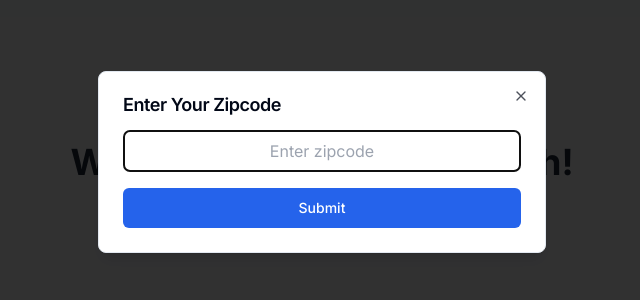
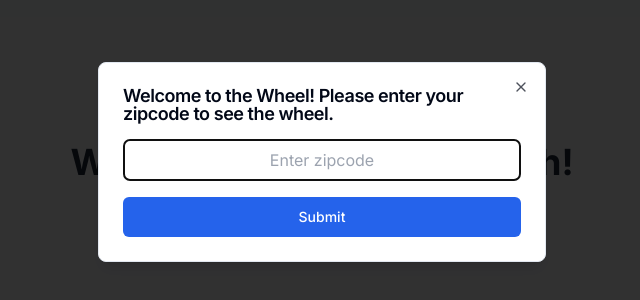
Before and after one commit to omeryildirim0/wheel, a Next.js app: page / in a window 1280 px wide. Shown: the part 238-538 px from the top of the page, without its empty margins (318-958 px from the left). Built offline with nearby package versions, Linux system fonts and the light colour scheme.

Commit message:
installed axios

```diff
--- a/components/ZipcodePopup.tsx
+++ b/components/ZipcodePopup.tsx
@@ -21,7 +21,7 @@ const ZipcodePopup: React.FC<ZipcodePopupProps> = ({ isOpen, onClose }) => {
     <Dialog open={isOpen} onOpenChange={onClose}>
       <DialogContent className="max-w-md mx-auto p-6">
         <DialogHeader>
-          <DialogTitle>Enter Your Zipcode</DialogTitle>
+            <DialogTitle>Welcome to the Wheel! Please enter your zipcode to see the wheel.</DialogTitle>
         </DialogHeader>
         <form onSubmit={handleSubmit} className="flex flex-col space-y-4">
           <input
--- a/package.json
+++ b/package.json
@@ -11,6 +11,7 @@
   "dependencies": {
     "@radix-ui/react-dialog": "^1.1.1",
     "@radix-ui/react-slot": "^1.1.0",
+    "axios": "^1.7.4",
     "class-variance-authority": "^0.7.0",
     "clsx": "^2.1.1",
     "lucide-react": "^0.428.0",
```
Also changed, not shown: 1 other file (tests, documents, lock files or other folders).
